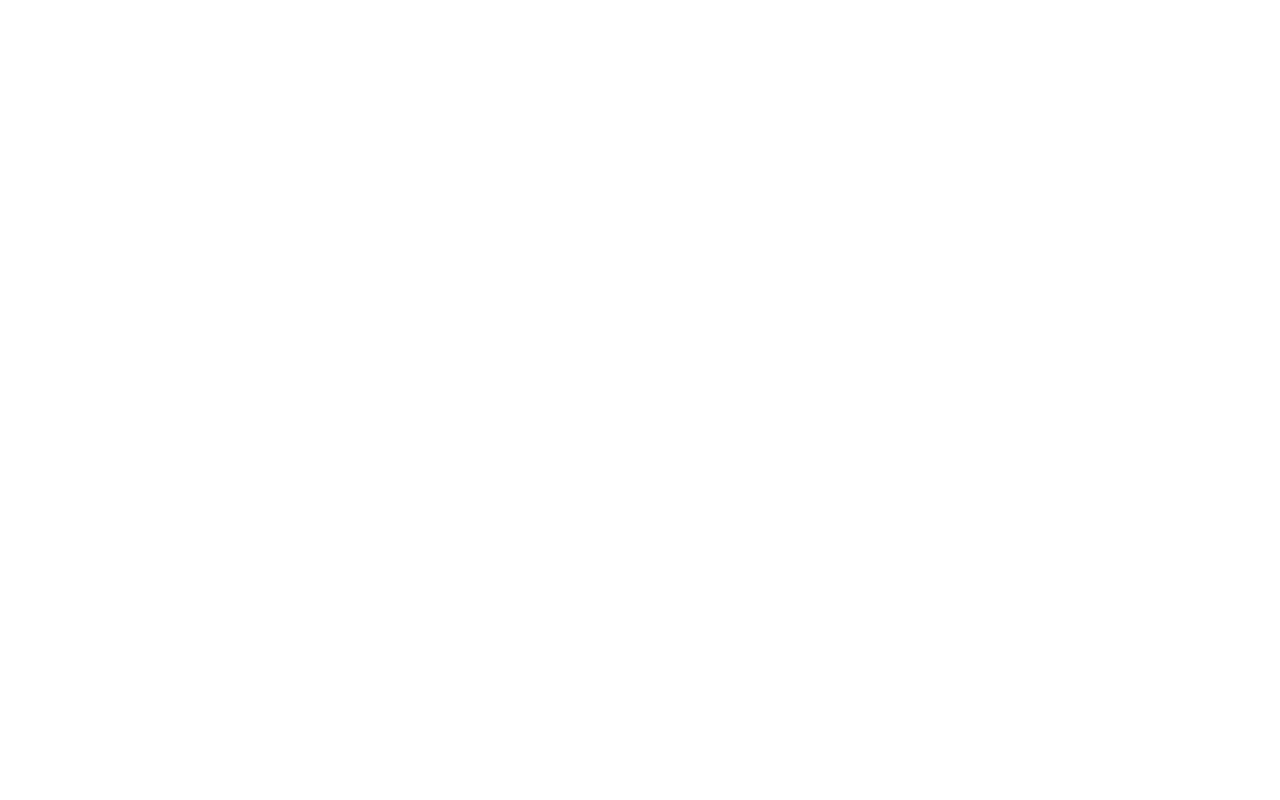
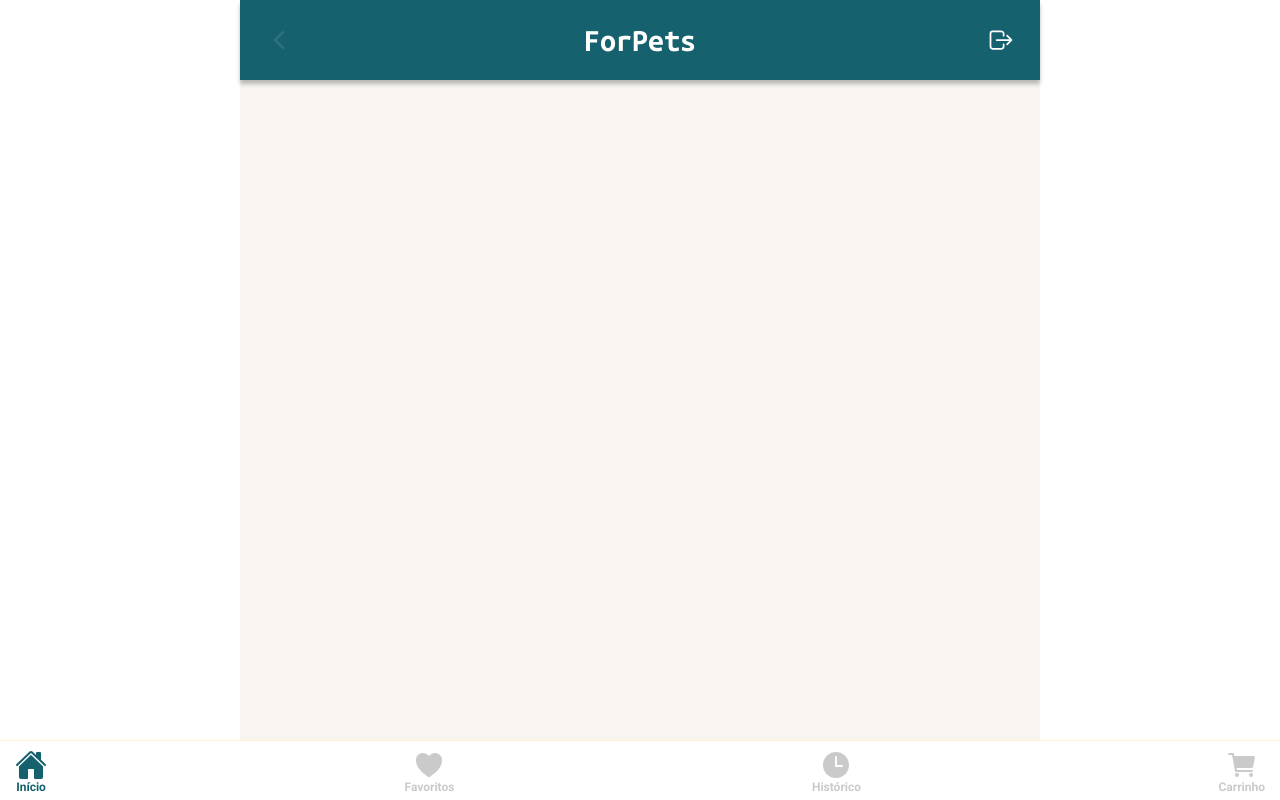
Before and after one commit to lucasdosualdo/ForPet-Store-Frontend, a React app: page /home in a window 1280 px wide. Built offline with nearby package versions, Linux system fonts and the light colour scheme.

Commit message:
menu and header done

```diff
--- a/public/index.html
+++ b/public/index.html
@@ -6,10 +6,12 @@
     <title>ForPets</title>
     <link rel="preconnect" href="https://fonts.googleapis.com">
     <link rel="preconnect" href="https://fonts.gstatic.com" crossorigin>
-    <link href="https://fonts.googleapis.com/css2?family=Roboto:wght@400;700&display=swap" rel="stylesheet">
+    <link href="https://fonts.googleapis.com/css2?family=Roboto:wght@400;700&family=Ubuntu+Mono:wght@700&display=swap" rel="stylesheet">
   </head>
   <body>
     <noscript>You need to enable JavaScript to run this app.</noscript>
     <div class="root"></div>
+
+    <script type="module" src="https://unpkg.com/ionicons@5.5.2/dist/ionicons/ionicons.esm.js"></script>
   </body>
 </html>
--- a/src/components/App.js
+++ b/src/components/App.js
@@ -2,10 +2,12 @@ import GlobalStyle from "../styles/GlobalStyle";
 import { BrowserRouter, Routes, Route, useNavigate } from "react-router-dom";
 import UserContext from "../contexts/UserContext";
 import { useState, useEffect } from "react";
-import { getSession } from '../services/my-pets';
+import { getSession } from '../services/for-pets';
 import SignUp from "./SignUp";
 import SignIn from "./SignIn";
 import Home from "./Home";
+import Header from './Header';
+import Menu from './Menu';
 
 export default function App() {
   return (
@@ -34,12 +36,16 @@ function Root() {
 
   return (
     <UserContext.Provider value={{ user, setUser }}>
+      <>
         <GlobalStyle />
+        <Header />
+        <Menu />
         <Routes>
           <Route path="/" element={<SignIn />} />
           <Route path="/sign-up" element={<SignUp />} />
           <Route path="/home" element={<Home />} />
         </Routes>
+      </>
     </UserContext.Provider>
   );
 }
--- /dev/null
+++ b/src/components/Header.js
@@ -0,0 +1,69 @@
+import styled from 'styled-components';
+import { useLocation, useNavigate } from 'react-router-dom';
+import UserContext from '../contexts/UserContext';
+import { useContext } from 'react';
+import { deleteLogout } from '../services/for-pets';
+import currentPage from '../functions/currentPage';
+
+export default function Header() {
+    const path = useLocation().pathname;
+    const navigate = useNavigate();
+    const { user } = useContext(UserContext);
+    const title = currentPage(path);
+
+    function logout() {
+        if(window.confirm('Tem certeza que deseja sair?')) {
+            deleteLogout(user.token).then(() => navigate('/'));
+        } else return;
+    }
+
+    function goBack() {
+        if(path.includes('home')) {
+            return;
+        }
+
+        navigate(-1);
+    }
+
+    return (
+        <>
+            {(path !== '/' && path !== '/sign-up') && (
+                <HeaderBar page={path}>
+                    <ion-icon name="chevron-back-outline" onClick={goBack}></ion-icon>
+                    <h1>{title}</h1>
+                    <ion-icon name="log-out-outline" onClick={logout}></ion-icon>
+                </HeaderBar>
+            )}
+        </>
+    );
+}
+
+
+const HeaderBar = styled.div`
+    width: 100%;
+    max-width: 800px;
+    min-width: 300px;
+    height: 80px;
+    background-color: #15616D;
+    display: flex;
+    align-items: center;
+    justify-content: space-between;
+    box-shadow: 0px 4px 4px rgba(0, 0, 0, 0.25);
+    position: absolute;
+    left: 0;
+    top: 0;
+    padding: 0 25px;
+    z-index: 1;
+
+    h1 {
+    font-size: 32px;
+    font-weight: 700;
+    color: white;
+    text-align: left;
+    font-family: 'Ubuntu Mono', monospace !important;
+    }
+
+    ion-icon[name='chevron-back-outline'] {
+        opacity: ${props => props.page.includes('home') ? '10%' : '100%'};
+    }
+`;
--- a/src/components/Home.js
+++ b/src/components/Home.js
@@ -1,5 +1,15 @@
+import Page from '../styles/Page'
+import UserContext from "../contexts/UserContext";
+import { useContext, useEffect, useState } from "react";
+import { useNavigate, Link } from 'react-router-dom';
+import styled from 'styled-components';
+
 export default function Home () {
+    const { user } = useContext(UserContext);
+    const navigate = useNavigate();
+    const [items, setItems] = useState([]);
+
     return (
-        <></>
+        <Page page='home'></Page>
     )
 }
--- /dev/null
+++ b/src/components/Menu.js
@@ -0,0 +1,104 @@
+import styled from 'styled-components';
+import { useLocation, useNavigate } from 'react-router-dom';
+import currentPage from '../functions/currentPage';
+
+export default function Menu() {
+    const path = useLocation().pathname;
+    const navigate = useNavigate();
+    let page = currentPage(path);
+
+    if(page === 'ForPets') {
+        page = 'Início';
+    }
+
+    function goTo(destination) {
+        let route;
+        if(destination === 'Favoritos') {
+            route = '/favorites';
+        }
+
+        if(destination === 'Histórico') {
+            route = '/history';
+        }
+
+        if(destination === 'Carrinho') {
+            route = '/cart';
+        }
+
+        if(destination === 'Início') {
+            route = '/home';
+        }
+
+        if(destination !== page) {
+            navigate(route);
+        }
+    }
+
+    return (
+        <MenuBar>
+            <Icon name='Início' page={page} onClic={() => goTo('Início')} />
+            <Icon name='Favoritos' page={page} onClic={() => goTo('Favoritos')} />
+            <Icon name='Histórico' page={page} onClic={() => goTo('Histórico')} />
+            <Icon name='Carrinho' page={page} onClic={() => goTo('Carrinho')} />
+        </MenuBar>
+    );
+}
+
+function Icon({ name, page }) {
+    let icon;
+
+    if(name === 'Favoritos') {
+        icon = 'heart';
+    }
+
+    if(name === 'Histórico') {
+        icon = 'time';
+    }
+
+    if(name === 'Carrinho') {
+        icon = 'cart';
+    }
+
+    if(name === 'Início') {
+        icon = 'home';
+    }
+
+    return (
+        <IconStyle name={name} page={page}>
+            <ion-icon name={icon}></ion-icon>
+            <h6>{name}</h6>
+        </IconStyle>
+    );
+}
+
+const MenuBar = styled.div`
+    display: flex;
+    width: 100%;
+    height: 60px;
+    justify-content: space-between;
+    align-items: center;
+    background-color: white;
+    border-top: 1px solid #ffeed1;
+    position: fixed;
+    left: 0;
+    bottom: 0;
+    z-index: 1;
+    padding: 5px 15px;
+`;
+
+const IconStyle = styled.div`
+    display: flex;
+    flex-direction: column;
+    align-items: center;
+    justify-content: space-between;
+
+    ion-icon, h6 {
+        color: ${props => props.page === props.name ? '#15616D' : '#cacaca'};
+        font-size: 32px;
+    }
+
+    h6 {
+        font-size: 12px;
+        font-weight: 700;
+    }
+`;
--- a/src/components/SignIn.js
+++ b/src/components/SignIn.js
@@ -1,11 +1,11 @@
 import Form from '../styles/Form';
 import Page from '../styles/Page';
-//import logo from '../assets/logo.png';
+import logo from '../assets/logo.png';
 import Logo from '../styles/Logo';
 import UserContext from "../contexts/UserContext";
 import { useContext, useState } from "react";
 import { Link, useNavigate } from 'react-router-dom';
-import { postSignIn } from '../services/my-pets';
+import { postSignIn } from '../services/for-pets';
 
 export default function SignIn() {
     const { setUser } = useContext(UserContext);
@@ -50,7 +50,7 @@ export default function SignIn() {
 
     return (
         <Page page='SignIn'>
-            {/* <img src={logo} alt='logo' /> */}
+            <Logo src={logo} alt='logo' />
 
             <Form onSubmit={handleSubmit}>
                 <input
--- a/src/components/SignUp.js
+++ b/src/components/SignUp.js
@@ -2,8 +2,8 @@ import Form from '../styles/Form';
 import Page from '../styles/Page';
 import { useState } from "react";
 import { Link, useNavigate } from 'react-router-dom';
-import { postSignUp } from '../services/my-pets';
-//import logo from '../assets/logo.png';
+import { postSignUp } from '../services/for-pets';
+import logo from '../assets/logo.png';
 import Logo from '../styles/Logo';
 
 export default function SignUp() {
@@ -51,7 +51,7 @@ export default function SignUp() {
 
     return (
         <Page page='SignUp'>
-            {/* <img src={logo} alt='logo' /> */}
+            <Logo src={logo} alt='logo' />
 
             <Form onSubmit={handleSubmit}>
             <input
--- /dev/null
+++ b/src/functions/currentPage.js
@@ -0,0 +1,29 @@
+export default function currentPage(path) {
+    let page = '';
+
+    if(path.includes('home')) {
+        page = 'ForPets';
+    }
+
+    if(path.includes('items')) {
+        page = 'Detalhes';
+    }
+
+    if(path.includes('cart')) {
+        page = 'Carrinho';
+    }
+
+    if(path.includes('history')) {
+        page = 'Histórico';
+    }
+
+    if(path.includes('confirmation')) {
+        page = 'Confirmação';
+    }
+
+    if(path.includes('favorites')) {
+        page = 'Favoritos';
+    }
+
+    return page;
+}
--- a/src/services/my-pets.js
+++ b/src/services/for-pets.js
@@ -3,7 +3,7 @@ import axios from 'axios';
 const BASE_URL = 'http://localhost:5000';
 
 function postSignIn(body) {
-    return axios.post(`${BASE_URL}/auth/sign-in`, body);
+    return axios.post(`${BASE_URL}/sign-in`, body);
 }
 
 function getSession(token) {
@@ -15,7 +15,7 @@ function getSession(token) {
 }
 
 function postSignUp(body) {
-    return axios.post(`${BASE_URL}/auth/sign-up`, body);
+    return axios.post(`${BASE_URL}/sign-up`, body);
 }
 
 function deleteLogout(token) {
--- a/src/styles/Logo.js
+++ b/src/styles/Logo.js
@@ -1,9 +1,9 @@
 import styled from 'styled-components';
 
 const Logo = styled.img`
-    width: 450px;
+    width: 200px;
     height: auto;
-    margin-bottom: 150px;
+    margin-bottom: 70px;
 `;
 
 export default Logo;
--- a/src/styles/Page.js
+++ b/src/styles/Page.js
@@ -3,13 +3,13 @@ import styled from 'styled-components';
 const Page = styled.div`
 width: 100%;
 height: 100vh;
-margin: ${props => props.page === 'SignIn' || props.page === 'SignUp' ? '0' : '80px 0'};
+margin: ${props => props.page === 'SignIn' || props.page === 'SignUp' ? '0' : '80px 0 60px 0'};
 padding: 0 25px;
 display: flex;
 flex-direction: column;
 align-items: center;
-justify-content: ${props => props.page === 'SignIn' || props.page === 'SignUp' ? 'center' : 'baseline'};
-background-color: ${props => props.page === 'SignIn' || props.page === 'SignUp' ? '#15616d' : '#EBECF0'};
+justify-content: ${props => props.page === 'SignIn' || props.page === 'SignUp' ? 'center' : 'start'};
+background-color: ${props => props.page === 'SignIn' || props.page === 'SignUp' ? '#15616d' : '#F8F5F0'};
 
 a {
     color: white;
```
Lines whose indentation alone changed are shown as unchanged.
